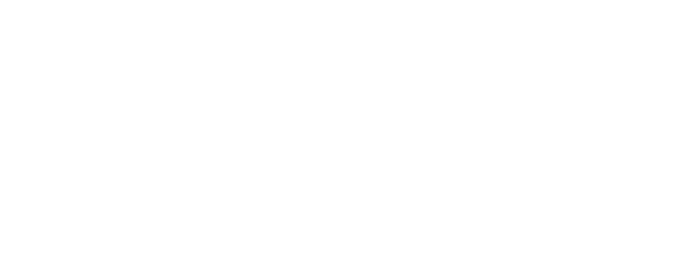
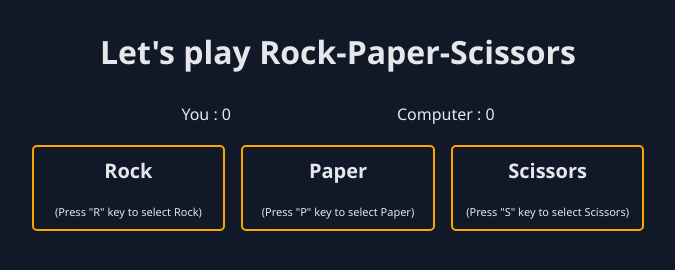
Before and after one commit to Endeavor360/The-Odin-Project, a plain HTML site: page index.html in a window 1280 px wide. Shown: the whole page, without its empty margins (302-977 px from the left). Drawn offline with Linux system fonts and the light colour scheme.

Commit message:
Made the html file and basic styling has done

```diff
--- a/index.html
+++ b/index.html
@@ -1,13 +1,37 @@
 <!DOCTYPE html>
 <html lang="en">
+
 <head>
   <meta charset="UTF-8">
   <meta name="viewport" content="width=device-width, initial-scale=1.0">
   <link rel="stylesheet" href="styles/styles.css">
   <link rel="shortcut icon" href="resources/alien.jpg" type="image/x-icon">
-  <title>Etch A Sketch</title>
+  <title>Have Fun</title>
 </head>
+
 <body>
+  <div class="main-container">
+    <h1>Let's play Rock-Paper-Scissors</h1>
+    <div class="points container">
+      <div class="player-computer"><p class="points-displayer">You : <span id="user-points">0</span></p></div>
+      <div class="player-computer"><p class="points-displayer">Computer : <span id="comp-points">0</span></p></div>
+    </div>
+    <div class="selctor container">
+      <div class="rock object">
+        <p class="description">Rock</p>
+        <p class="tip-text">(Press "R" key to select Rock)</p>
+      </div>
+      <div class="paper object">
+        <p class="description">Paper</p>
+        <p class="tip-text">(Press "P" key to select Paper)</p>
+      </div>
+      <div class="scissors object">
+        <p class="description">Scissors</p>
+        <p class="tip-text">(Press "S" key to select Scissors)</p>
+      </div>
+    </div>
+  </div>
   <script src="script.js"></script>
 </body>
+
 </html>
--- a/script.js
+++ b/script.js
@@ -0,0 +1,46 @@
+const array = ["Rock", "Paper", "Scissors"];
+
+function getComputerChoice(){
+    const index = Math.floor(Math.random()*3);
+    return array[index];
+}
+
+function oneRound(playerSelection , computerSelection){
+    if (playerSelection != computerSelection){
+        if ( (playerSelection==array[0] && computerSelection==array[1]) || (playerSelection==array[2] && computerSelection==array[0]) || (playerSelection==array[1] && computerSelection==array[2])){
+            return "Computer";
+        }
+        else{
+            return "Player";
+        }
+    }
+    else{
+        return "Draw";
+    }
+}
+
+function selections(){
+    let selectionsArr = [prompt("Enter: "), getComputerChoice()];
+    return selectionsArr;
+}
+
+function game(){
+    let playerWins =0;
+    let compWins = 0;
+    let status;
+
+    let i = 0;
+    while (i < 5){
+        status =oneRound(...selections());
+        if (status== "Player"){
+            playerWins++;
+        }else if(status == "Computer"){
+            compWins++;
+        }else{
+            i--;
+        }
+        i++;
+    };
+
+    return playerWins>compWins? "Player" : "Computer";
+}
--- a/styles.scss
+++ b/styles.scss
@@ -0,0 +1,51 @@
+*{
+    box-sizing: border-box;
+    margin: 0;
+    border: 0;
+}
+
+html{
+    font-family:'Segoe UI', Tahoma, Geneva, Verdana, sans-serif;
+    background-color: #111827;
+    color: #e5e7eb;
+}
+
+h1{
+    text-align: center;
+    margin: 30px auto;
+}
+
+.main-container{
+
+    .container{
+        margin: 20px auto;
+        display: flex;
+        justify-content: space-evenly;
+        width: 90vw;
+        max-width: 645px;
+
+        .object{
+            display: flex;
+            flex-direction: column;
+            align-items: center;
+            width: 30%;
+            max-width: 200px;
+            border: 2px solid orange;
+            border-radius: 5px;
+
+            p{
+                text-align: center;
+                margin: 10px auto;
+            }
+
+            .description{
+                font-size: 20px;
+                font-weight: 700;;
+            }
+
+            .tip-text{
+                font-size: 11px;
+            }
+        }
+    }
+}
```
Also changed, not shown: styles/styles.css, 1 other file.
